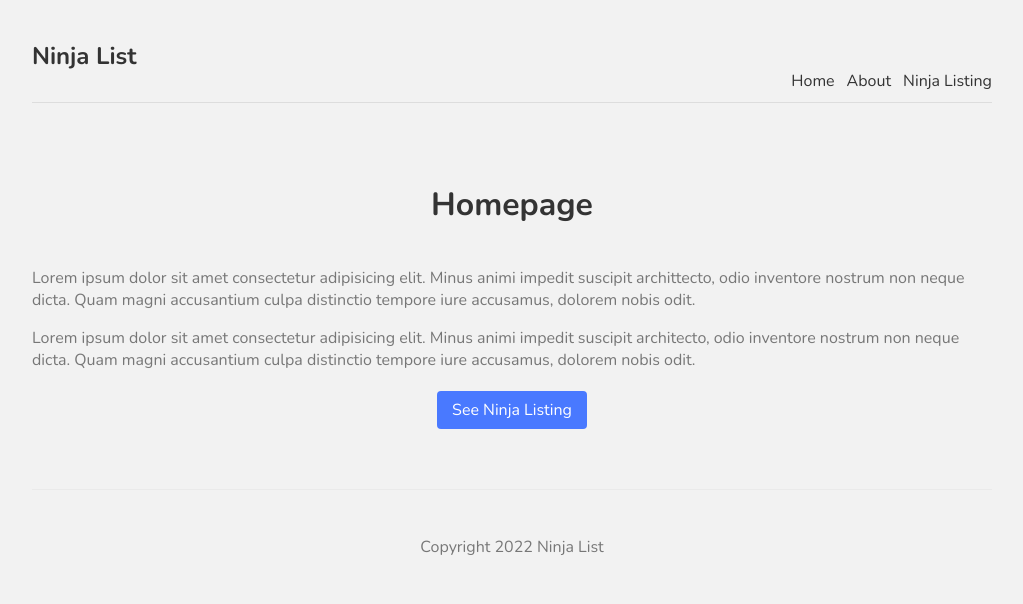
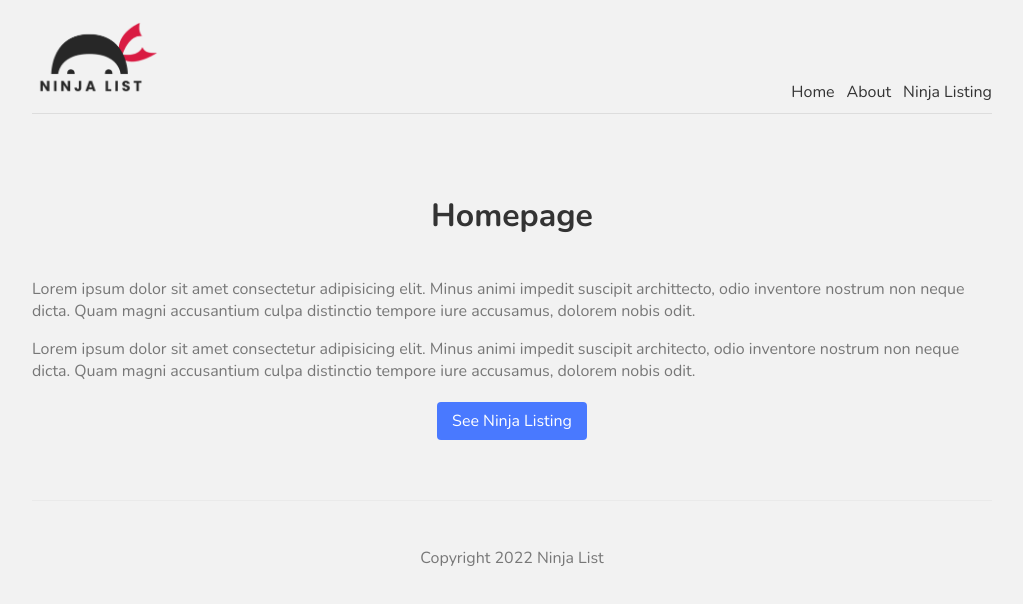
Before and after one commit to ioan-thomas/learn-NextJS, a Next.js app: page / in a window 1280 px wide. Shown: the top 604 px of the page, without its empty margins (128-1151 px from the left). Built offline with nearby package versions, Linux system fonts and the light colour scheme.

Commit message:
feat: logo used to replace text

```diff
--- a/components/Navbar.js
+++ b/components/Navbar.js
@@ -1,10 +1,11 @@
 import Link from 'next/link'
+import Image from 'next/image'
 
 const Navbar = () => {
     return (
         <nav>
             <div className="logo">
-                <h1>Ninja List</h1>
+                <Image src="/logo.png" width={128} height={77}/>
             </div>
             <Link href="/"><a>Home</a></Link>
             <Link href="/about"><a>About</a></Link>
```
